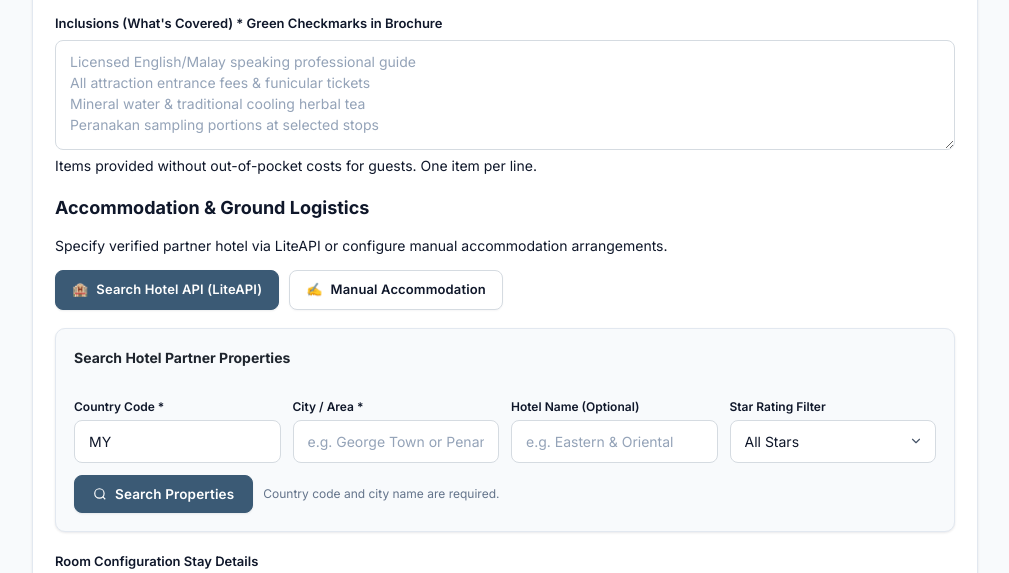
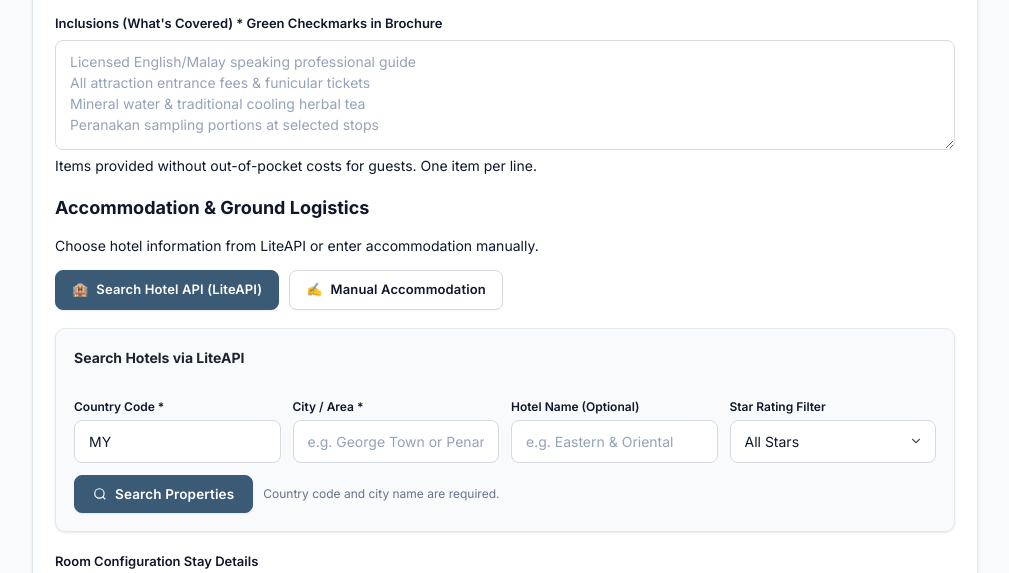
Before and after one commit to Karxi04/TravelMate-FYP, a Flask app: template operator_website/modules/fr12_tourism_operator_management/templates/fr12_tourism_operator_management/package_new.html in a window 1280 px wide. Shown: the part 4615-5188 px from the top of the page, without its empty margins (270-1279 px from the left). Run offline with Flask 3, Linux system fonts and the light colour scheme; the template is opened without the code that fills it, so the values that code supplies are empty.

Commit message:
feat(ui): correct hotel verification claims to authentic liteapi source attribution

```diff
--- a/admin_website/modules/fr13_administrator_management/templates/fr13_administrator_management/package_review.html
+++ b/admin_website/modules/fr13_administrator_management/templates/fr13_administrator_management/package_review.html
@@ -176,8 +176,8 @@
     <section class="card">
       {% if hotel %}
         <div style="display: flex; justify-content: space-between; align-items: flex-start; gap: 12px; margin-bottom: 8px;">
-          <h3 style="margin: 0;">Verified Accommodation Partner</h3>
-          <span class="status approved" style="font-size: 11px;">LiteAPI Verified</span>
+          <h3 style="margin: 0;">Accommodation Details</h3>
+          <span class="status approved" style="font-size: 11px;">Hotel Information from LiteAPI</span>
         </div>
 
         <div style="display: flex; gap: 14px; align-items: flex-start; margin-bottom: 12px; background: #f9fbf9; border: 1px solid #e1efe2; border-radius: 8px; padding: 12px;">
@@ -222,7 +222,7 @@
         </div>
 
         <p style="font-size: 11.5px; color: var(--ink-secondary, #5f6368); font-style: italic; margin-top: 0;">
-          Specifies package partner hotel. Does not constitute a room reservation.
+          Hotel information is provided for package planning. Selecting a property does not create or confirm a room reservation.
         </p>
       {% elif item.get('accommodationName') %}
         <h3>Stay</h3>
--- a/operator_website/modules/fr12_tourism_operator_management/templates/fr12_tourism_operator_management/_package_form.html
+++ b/operator_website/modules/fr12_tourism_operator_management/templates/fr12_tourism_operator_management/_package_form.html
@@ -549,7 +549,7 @@
   <!-- Accommodation & Ground Logistics -->
   <div class="form-subheading">
     <h3>Accommodation & Ground Logistics</h3>
-    <p>Specify verified partner hotel via LiteAPI or configure manual accommodation arrangements.</p>
+    <p>Choose hotel information from LiteAPI or enter accommodation manually.</p>
   </div>
 
   <!-- Hidden Persistence Controls for Hotel Selection -->
@@ -579,7 +579,7 @@
           <img id="selected-hotel-photo" src="{{ current_hotel.get('mainPhoto') or '' if current_hotel else '' }}" alt="Selected Hotel" style="width: 100px; height: 80px; object-fit: cover; border-radius: 8px; background: #eee; {% if not current_hotel or not current_hotel.get('mainPhoto') %}display: none;{% endif %}">
           <div>
             <div style="display: flex; align-items: center; gap: 8px; margin-bottom: 4px;">
-              <span class="field-destination-badge" style="background: #e6f4ea; color: #137333; font-weight: 700; font-size: 11px;">Verified Partner (LiteAPI)</span>
+              <span class="field-destination-badge" style="background: #e6f4ea; color: #137333; font-weight: 700; font-size: 11px;">Hotel Information from LiteAPI</span>
               <span id="selected-hotel-id-badge" class="muted" style="font-size: 11px; font-family: monospace;">ID: {{ current_hotel.get('hotelId', '') if current_hotel else '' }}</span>
             </div>
             <h4 id="selected-hotel-name" style="margin: 0 0 4px; font-size: 16px; font-weight: 700; color: var(--charcoal);">{{ current_hotel.get('name', '') if current_hotel else '' }}</h4>
@@ -614,14 +614,14 @@
       </div>
       <div style="margin-top: 12px; padding-top: 8px; border-top: 1px solid #d4edda; font-size: 11.5px; color: #285b37; display: flex; align-items: center; gap: 6px;">
         <svg width="14" height="14" viewBox="0 0 24 24" fill="none" stroke="currentColor" stroke-width="2"><circle cx="12" cy="12" r="10"/><line x1="12" y1="16" x2="12" y2="12"/><line x1="12" y1="8" x2="12.01" y2="8"/></svg>
-        <span>Specifies package partner hotel. Does not constitute a room reservation.</span>
+        <span>Hotel information is provided for package planning. Selecting a property does not create or confirm a room reservation.</span>
       </div>
     </div>
 
     <!-- Search Box (Shown if no hotel selected or during change) -->
     <div id="hotel-search-box" class="card" style="{% if current_hotel %}display: none;{% endif %} padding: 18px; border-radius: 10px; background: var(--canvas);">
       <h4 style="margin: 0 0 12px; font-size: 14px; font-weight: 700; color: var(--charcoal);">
-        Search Hotel Partner Properties
+        Search Hotels via LiteAPI
       </h4>
       <div style="display: grid; grid-template-columns: repeat(auto-fit, minmax(180px, 1fr)); gap: 12px; margin-bottom: 12px;">
         <div class="field" style="margin-bottom: 0;">
@@ -692,7 +692,7 @@
   <div id="hotel-manual-container" class="package-form-grid" style="{% if p.get('accommodationHotel') or (not p.get('accommodationName') and not p.get('accommodationCategory')) %}display: none;{% endif %}">
     <div class="field">
       <label for="accommodationName">
-        <span>Partner Hotel / Resort Name</span>
+        <span>Hotel / Accommodation Name</span>
         <span class="field-destination-badge brochure">Stay Details</span>
       </label>
       <input id="accommodationName" class="input" name="accommodationName" value="{{ p.get('accommodationName', '') }}" placeholder="e.g. Eastern & Oriental Hotel / Shangri-La Rasa Sayang">
@@ -1135,7 +1135,7 @@
                 <span class="brochure-empty-text">Single-Day Excursion (No hotel stay required)</span>
               {% elif hotel %}
                 <div style="margin-bottom: 6px;">
-                  <span class="field-destination-badge" style="background: #e6f4ea; color: #137333; font-weight: 700;">Verified Partner (LiteAPI)</span>
+                  <span class="field-destination-badge" style="background: #e6f4ea; color: #137333; font-weight: 700;">Hotel Information from LiteAPI</span>
                 </div>
                 <strong>Lodging:</strong> <span id="brochure-hotel-text">{{ hotel.get('name') or p.get('accommodationName') or 'To be specified by operator' }}</span><br>
                 <strong>Star Rating:</strong> <span id="brochure-hotel-stars-text">{% if hotel.get('stars') is not none %}⭐ {{ hotel.get('stars') }}-Star{% else %}Star classification not supplied{% endif %}</span><br>
@@ -1144,7 +1144,7 @@
                 {% endif %}
                 <strong>Room Type:</strong> <span id="brochure-hotel-room-text">{{ p.get('roomType') or 'To be specified' }}</span><br>
                 <div style="margin-top: 6px; font-size: 11.5px; color: var(--ink-muted); font-style: italic;">
-                  Specifies package partner hotel. Does not constitute a room reservation.
+                  Hotel information is provided for package planning. Selecting a property does not create or confirm a room reservation.
                 </div>
               {% else %}
                 <strong>Lodging:</strong> <span id="brochure-hotel-text">{{ p.get('accommodationName') or 'To be specified by operator' }}</span><br>
@@ -1857,14 +1857,14 @@ document.addEventListener('DOMContentLoaded', () => {
         const ratingStr = currentSelectedHotel.guestRating != null ? `<br><strong>Guest Rating:</strong> <span>${currentSelectedHotel.guestRating}/10</span>` : '';
         hotelBox.innerHTML = `
           <div style="margin-bottom: 6px;">
-            <span class="field-destination-badge" style="background: #e6f4ea; color: #137333; font-weight: 700;">Verified Partner (LiteAPI)</span>
+            <span class="field-destination-badge" style="background: #e6f4ea; color: #137333; font-weight: 700;">Hotel Information from LiteAPI</span>
           </div>
           <strong>Lodging:</strong> <span id="brochure-hotel-text">${escapeHtml(currentSelectedHotel.name || hName || 'To be specified by operator')}</span><br>
           <strong>Star Rating:</strong> <span id="brochure-hotel-stars-text">${escapeHtml(starStr)}</span>
           ${ratingStr}<br>
           <strong>Room Type:</strong> <span id="brochure-hotel-room-text">${escapeHtml(hRoom || 'To be specified')}</span><br>
           <div style="margin-top: 6px; font-size: 11.5px; color: var(--ink-muted); font-style: italic;">
-            Specifies package partner hotel. Does not constitute a room reservation.
+            Hotel information is provided for package planning. Selecting a property does not create or confirm a room reservation.
           </div>
         `;
       } else {
@@ -2165,9 +2165,9 @@ document.addEventListener('DOMContentLoaded', () => {
         if (res.status === 429) {
           errMsg = 'Search rate limit reached. Please wait a moment before searching again.';
         } else if (res.status === 401 || res.status === 403) {
-          errMsg = 'Operator authentication / verification required to search partner hotels.';
+          errMsg = 'Operator authentication / verification required to search hotels via LiteAPI.';
         } else if (res.status === 502 || res.status === 503) {
-          errMsg = 'Hotel partner service is temporarily unavailable. You can use Manual Accommodation.';
+          errMsg = 'Hotel search service is temporarily unavailable. You can use Manual Accommodation.';
         }
         if (hotelSearchError && hotelSearchErrorText) {
           hotelSearchErrorText.textContent = errMsg;
```
Also changed, not shown: admin_website/tests/test_admin_hotel_review.py (+5 -5 lines), operator_website/tests/test_operator_hotel_picker.py (+2 -1 lines), 3 other files.
